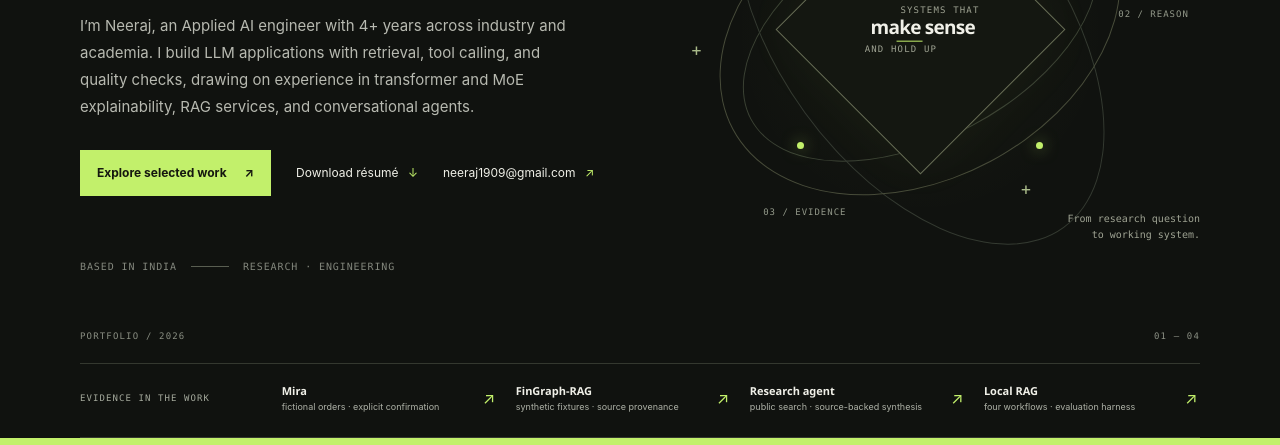
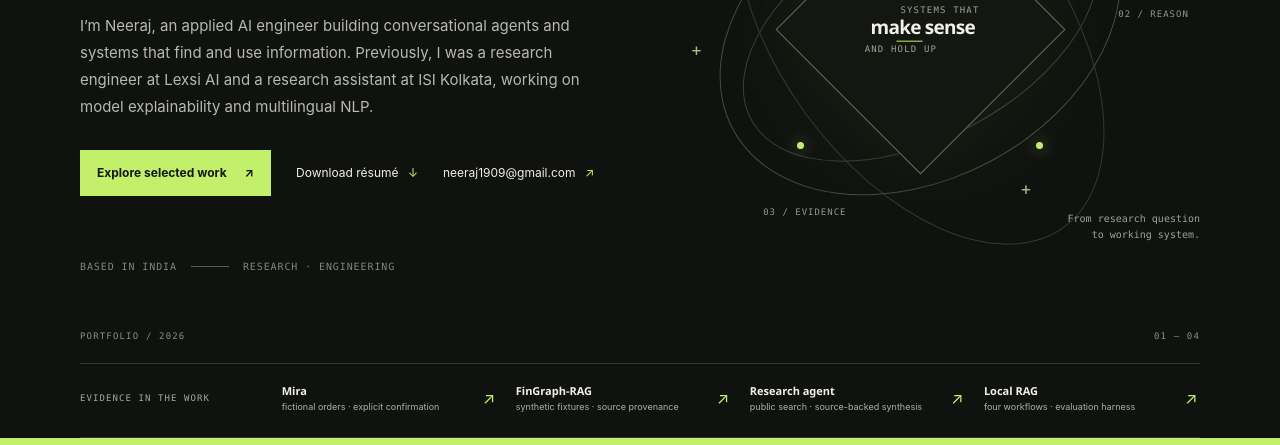
Before and after one commit to neeraj1909/neeraj1909.dev, a website: page index.html in a window 1280 px wide. Shown: the part 355-800 px from the top of the page. Drawn offline with Linux system fonts and the light colour scheme.

Commit message:
Revise homepage introduction

```diff
--- a/index.html
+++ b/index.html
@@ -37,7 +37,7 @@
       <div class="hero-copy">
         <p class="eyebrow"><span class="status-dot"></span> APPLIED AI · RESEARCH TO SYSTEMS</p>
         <h1 id="hero-title">Trace the answer.<br><em>Show the work.</em></h1>
-        <p class="hero-intro">I’m Neeraj, an Applied AI engineer with 4+ years across industry and academia. I build LLM applications with retrieval, tool calling, and quality checks, drawing on experience in transformer and MoE explainability, RAG services, and conversational agents.</p>
+        <p class="hero-intro">I’m Neeraj, an applied AI engineer building conversational agents and systems that find and use information. Previously, I was a research engineer at Lexsi AI and a research assistant at ISI Kolkata, working on model explainability and multilingual NLP.</p>
         <div class="hero-actions"><a class="button button-lime" href="/projects/">Explore selected work <span aria-hidden="true">↗</span></a><a class="text-link" href="/resume/neeraj_cv_applied_ai_engineer.pdf" download>Download résumé <span aria-hidden="true">↓</span></a><a class="text-link" href="mailto:neeraj1909@gmail.com">neeraj1909@gmail.com <span aria-hidden="true">↗</span></a></div>
         <div class="hero-meta"><span>BASED IN INDIA</span><span class="meta-rule"></span><span>RESEARCH · ENGINEERING</span></div>
       </div>
```
